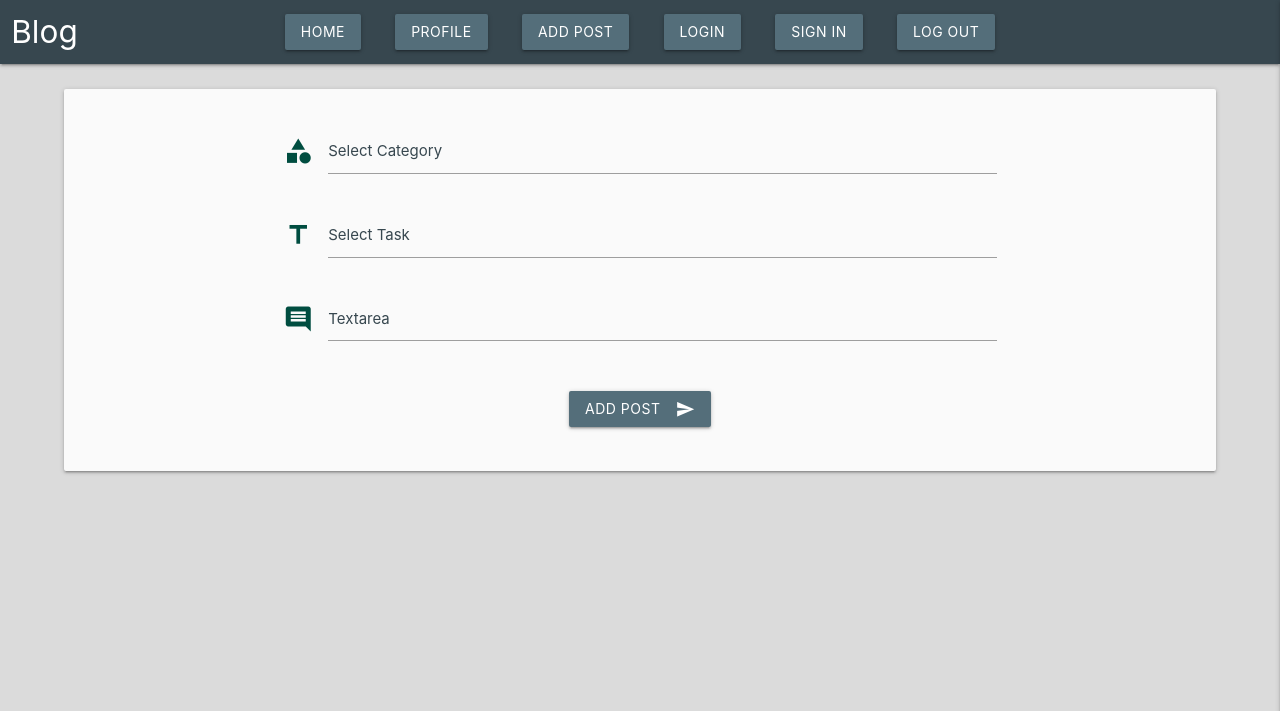
After one commit to Kpokc/bouquet, a Flask app: page /add_post in a window 1280 px wide. The commit adds this page. Shown: the top 711 px of the page. Run offline with Flask 2, Linux system fonts and the light colour scheme; some libraries are stand-ins or nearby versions.

Commit message:
Add add_post.html

```diff
--- a/app.py
+++ b/app.py
@@ -32,6 +32,11 @@ def profile():
     return render_template("profile.html")
 
 
+@app.route("/add_post")
+def add_post():
+    return render_template("add_post.html")
+
+
 if __name__ == "__main__":
     app.run(host=os.environ.get("IP"),
             port=int(os.environ.get("PORT")),
--- a/static/css/style.css
+++ b/static/css/style.css
@@ -21,6 +21,10 @@ body {
   background-color: #2bbbad !important;
 }
 
+.top-menu:hover {
+  background-color: #2bbbad !important;
+}
+
 nav ul li {
   float: none;
   display: inline-block;
@@ -40,148 +44,8 @@ nav ul li {
   top: 90%;
 }
 
-.area {
-  width: 100%;
-}
-
-.circles {
-  position: absolute;
-  top: 0;
-  left: 0;
-  width: 100%;
-  min-height: 100%;
-  overflow: hidden;
-}
-
-.circles li {
-  position: absolute;
-  display: block;
-  list-style: none;
-  width: 20px;
-  height: 20px;
-  background: rgba(167, 167, 167, 0.3);
-  -webkit-animation: animate 25s linear infinite;
-          animation: animate 25s linear infinite;
-  bottom: -150px;
-}
-
-.circles li:nth-child(1) {
-  left: 25%;
-  width: 80px;
-  height: 80px;
-  -webkit-animation-delay: 0s;
-          animation-delay: 0s;
-}
-
-.circles li:nth-child(2) {
-  left: 10%;
-  width: 20px;
-  height: 20px;
-  -webkit-animation-delay: 2s;
-          animation-delay: 2s;
-  -webkit-animation-duration: 12s;
-          animation-duration: 12s;
-}
-
-.circles li:nth-child(3) {
-  left: 70%;
-  width: 20px;
-  height: 20px;
-  -webkit-animation-delay: 4s;
-          animation-delay: 4s;
-}
-
-.circles li:nth-child(4) {
-  left: 40%;
-  width: 60px;
-  height: 60px;
-  -webkit-animation-delay: 0s;
-          animation-delay: 0s;
-  -webkit-animation-duration: 18s;
-          animation-duration: 18s;
-}
-
-.circles li:nth-child(5) {
-  left: 65%;
-  width: 20px;
-  height: 20px;
-  -webkit-animation-delay: 0s;
-          animation-delay: 0s;
-}
-
-.circles li:nth-child(6) {
-  left: 75%;
-  width: 110px;
-  height: 110px;
-  -webkit-animation-delay: 3s;
-          animation-delay: 3s;
-}
-
-.circles li:nth-child(7) {
-  left: 35%;
-  width: 150px;
-  height: 150px;
-  -webkit-animation-delay: 7s;
-          animation-delay: 7s;
-}
-
-.circles li:nth-child(8) {
-  left: 50%;
-  width: 25px;
-  height: 25px;
-  -webkit-animation-delay: 15s;
-          animation-delay: 15s;
-  -webkit-animation-duration: 45s;
-          animation-duration: 45s;
-}
-
-.circles li:nth-child(9) {
-  left: 20%;
-  width: 15px;
-  height: 15px;
-  -webkit-animation-delay: 2s;
-          animation-delay: 2s;
-  -webkit-animation-duration: 35s;
-          animation-duration: 35s;
-}
-
-.circles li:nth-child(10) {
-  left: 85%;
-  width: 150px;
-  height: 150px;
-  -webkit-animation-delay: 0s;
-          animation-delay: 0s;
-  -webkit-animation-duration: 11s;
-          animation-duration: 11s;
-}
-
-@-webkit-keyframes animate {
-  0% {
-    -webkit-transform: translateY(0) rotate(0deg);
-            transform: translateY(0) rotate(0deg);
-    opacity: 1;
-    border-radius: 0;
-  }
-  100% {
-    -webkit-transform: translateY(-1000px) rotate(720deg);
-            transform: translateY(-1000px) rotate(720deg);
-    opacity: 0;
-    border-radius: 50%;
-  }
-}
-
-@keyframes animate {
-  0% {
-    -webkit-transform: translateY(0) rotate(0deg);
-            transform: translateY(0) rotate(0deg);
-    opacity: 1;
-    border-radius: 0;
-  }
-  100% {
-    -webkit-transform: translateY(-1000px) rotate(720deg);
-            transform: translateY(-1000px) rotate(720deg);
-    opacity: 0;
-    border-radius: 50%;
-  }
+/* label color */
+.input-field label {
+  color: #37474f;
 }
 /*# sourceMappingURL=style.css.map */
--- a/static/css/style.scss
+++ b/static/css/style.scss
@@ -18,6 +18,10 @@ body {
     .top-menu:hover {
         background-color: #2bbbad !important;
     }
+}
+
+.top-menu:hover {
+    background-color: #2bbbad !important;
 }
 
 // Top Menu to Center *
@@ -41,3 +45,8 @@ nav ul li {
 #menu {
     top: 90%;
 }
+
+/* label color */
+.input-field label {
+    color: #37474f;
+}
--- /dev/null
+++ b/templates/add_post.html
@@ -0,0 +1,34 @@
+{% extends "base.html"%}
+{% block content %}
+
+<div class="row card-panel grey lighten-5">
+    <form class="col s8 offset-s2">
+      <div class="row">
+        <div class="input-field col s12">
+          <i class="material-icons prefix teal-text text-darken-4">category</i>
+          <input id="category" name="category" type="text" class="validate">
+          <label for="category">Select Category</label>
+        </div>
+        <div class="input-field col s12">
+          <i class="material-icons prefix teal-text text-darken-4">title</i>
+          <input id="title" name="title" type="tel" class="validate">
+          <label for="title">Select Task</label>
+        </div>
+        <div class="input-field col s12">
+            <i class="material-icons prefix teal-text text-darken-4">insert_comment</i>
+            <textarea id="textarea1" name="textarea1" class="materialize-textarea"></textarea>
+            <label for="textarea1">Textarea</label>
+          </div>
+      </div>
+      <div class="row">
+        <div class="col s12 center-align">
+            <button class="top-menu waves-effect waves-light btn blue-grey darken-1" type="submit" name="action">Add Post
+                <i class="material-icons right">send</i>
+              </button>
+        </div>
+
+    </div>
+    </form>
+  </div>
+
+{% endblock %}
--- a/templates/base.html
+++ b/templates/base.html
@@ -21,9 +21,9 @@
                       <a href="#!" class="left brand-logo">Blog</a>
                       <a href="#" data-target="mobile-demo" class="sidenav-trigger right"><i class="material-icons">menu</i></a>
                       <ul class="hide-on-med-and-down">
-                        <li><a class="top-menu waves-effect waves-light btn blue-grey darken-1" href="{{ url_for('welcome')}}">Home</a></li>
-                        <li><a class="top-menu waves-effect waves-light btn blue-grey darken-1" href="{{ url_for('profile')}}">Profile</a></li>
-                        <li><a class="top-menu waves-effect waves-light btn blue-grey darken-1">Add Post</a></li>
+                        <li><a class="top-menu waves-effect waves-light btn blue-grey darken-1" href="{{ url_for('welcome') }}">Home</a></li>
+                        <li><a class="top-menu waves-effect waves-light btn blue-grey darken-1" href="{{ url_for('profile') }}">Profile</a></li>
+                        <li><a class="top-menu waves-effect waves-light btn blue-grey darken-1" href="{{ url_for('add_post') }}">Add Post</a></li>
                         <li><a class="top-menu waves-effect waves-light btn blue-grey darken-1">Login</a></li>
                         <li><a class="top-menu waves-effect waves-light btn blue-grey darken-1">Sign In</a></li>
                         <li><a class="top-menu waves-effect waves-light btn blue-grey darken-1">Log Out</a></li>
@@ -35,8 +35,8 @@
 
       <ul class="sidenav" id="mobile-demo">
         <li><a href="#" class="top-menu waves-effect waves-light btn blue-grey darken-1" href="{{ url_for('welcome')}}">Home</a></li>
-        <li><a href="#" class="top-menu waves-effect waves-light btn blue-grey darken-1">Profile</a></li>
-        <li><a href="#" class="top-menu waves-effect waves-light btn blue-grey darken-1">Add Post</a></li>
+        <li><a href="#" class="top-menu waves-effect waves-light btn blue-grey darken-1" href="{{ url_for('profile') }}">Profile</a></li>
+        <li><a href="#" class="top-menu waves-effect waves-light btn blue-grey darken-1" href="{{ url_for('add_post') }}">Add Post</a></li>
         <li><a href="#" class="top-menu waves-effect waves-light btn blue-grey darken-1">Login</a></li>
         <li><a href="#" class="top-menu waves-effect waves-light btn blue-grey darken-1">Sign In</a></li>
         <li><a href="#" class="top-menu waves-effect waves-light btn blue-grey darken-1">Log Out</a></li>
```
Also changed, not shown: static/js/main.js (line endings or trailing spaces), 1 other file.
